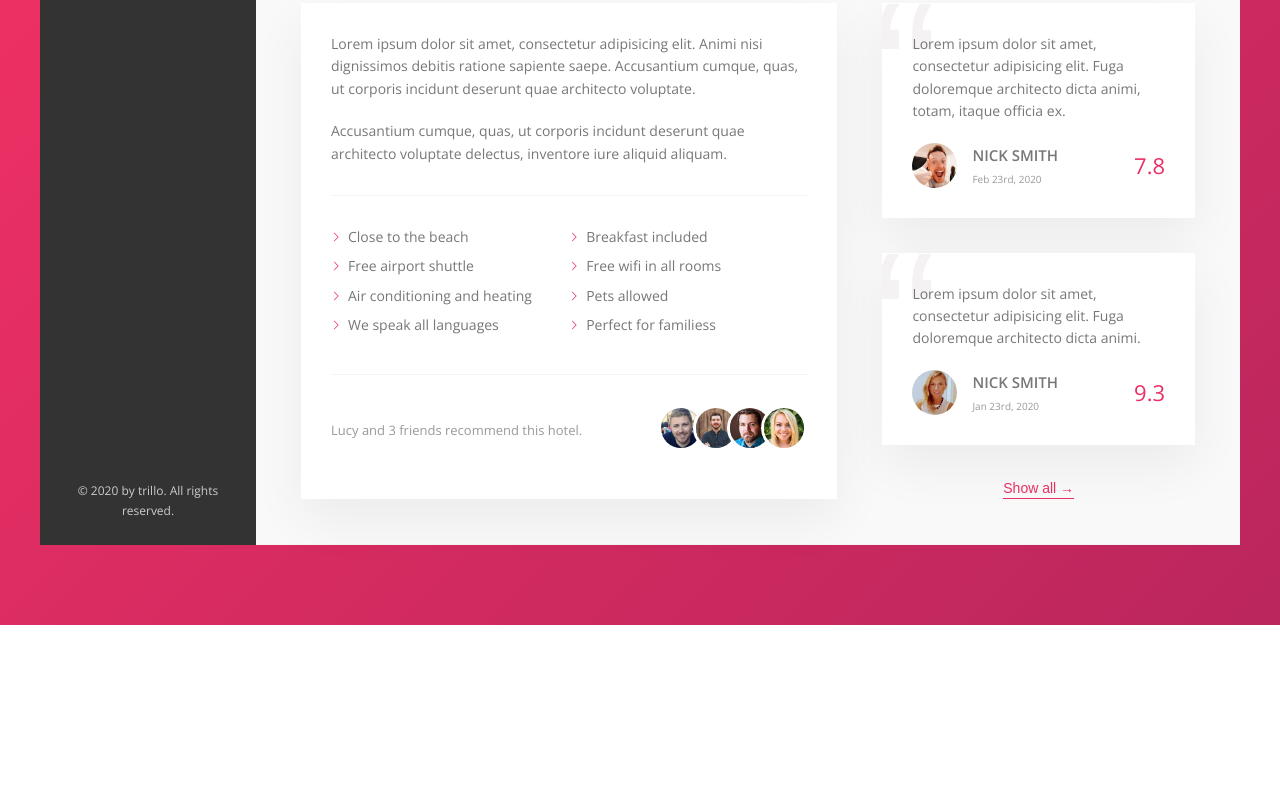
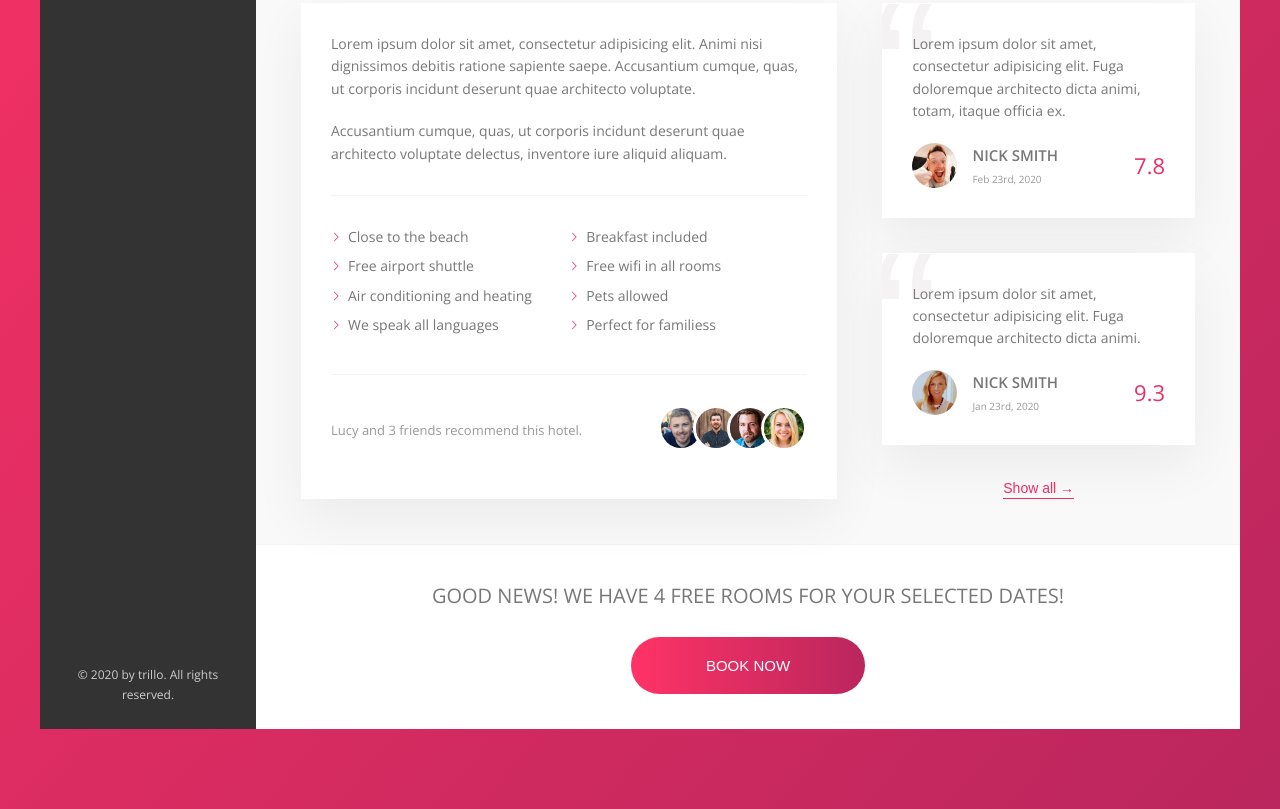
Before and after one commit to bhnprksh222/Trillo, a website: page index.html in a window 1280 px wide. Shown: the part 644-1453 px from the top of the page. Before the commit the page ends 1269 px from the top, so only its background shows below. Drawn offline with nearby package versions, Linux system fonts and the light colour scheme.

Commit message:
cta section finished!

```diff
--- a/index.html
+++ b/index.html
@@ -199,6 +199,17 @@
                             <button class="btn-inline">Show all <span>&rarr;</span></button>
                         </div>
                     </div>
+
+                    <div class="cta">
+                        <h2 class="cta__book-now">
+                            Good news! We have 4 free rooms for your selected dates!
+                        </h2>
+                        <button class="btn">
+                            <span class="btn__visible">Book now</span>
+                            <span class="btn__invisible">Only 4 rooms left</span>
+                        </button>
+                    </div>
+
                 </main>
             </div>
         </div>
--- a/sass/_components.scss
+++ b/sass/_components.scss
@@ -478,3 +478,71 @@
         z-index: 1;
     }
 }
+
+////////////////////////////////////////////
+// CALL TO ACTION
+
+.cta {
+    padding: 3.5rem 0;
+    text-align: center;
+
+    &__book-now {
+        font-size: 2rem;
+        font-weight: 300;
+        text-transform: uppercase;
+        margin-bottom: 2.5rem;
+    }
+}
+
+////////////////////////////////////////////
+// BUTTON - CTA
+
+.btn {
+    font-size: 1.5rem;
+    font-weight: 300;
+    text-transform: uppercase;
+    border-radius: 100px;
+    border: none;
+    background-image: linear-gradient(to right, var(--color-primary-light), var(--color-primary-dark));
+    color: white;
+    position: relative;
+    overflow: hidden;
+    cursor: pointer;
+
+    & > * {
+        height: 100%;
+        width: 100%;
+        display: inline-block;
+        transition: all 0.2s;
+    }
+    &__visible {
+        padding: 2rem 7.5rem;
+    }
+
+    &__invisible {
+        position: absolute;
+        padding: 2rem 0;
+        left: 0;
+        top: -100%;
+
+    }
+
+    &:hover {
+        background-image: linear-gradient(to left, var(--color-primary-light), var(--color-primary-dark));
+
+    }
+
+    &:hover &__visible {
+        transform: translateY(100%);
+    }
+
+
+    &:hover &__invisible {
+        top: 0;
+    }
+
+    &:focus {
+        outline: none;
+        animation: pulsate 1s infinite;
+    }
+}
```
Also changed, not shown: css/style.css.
